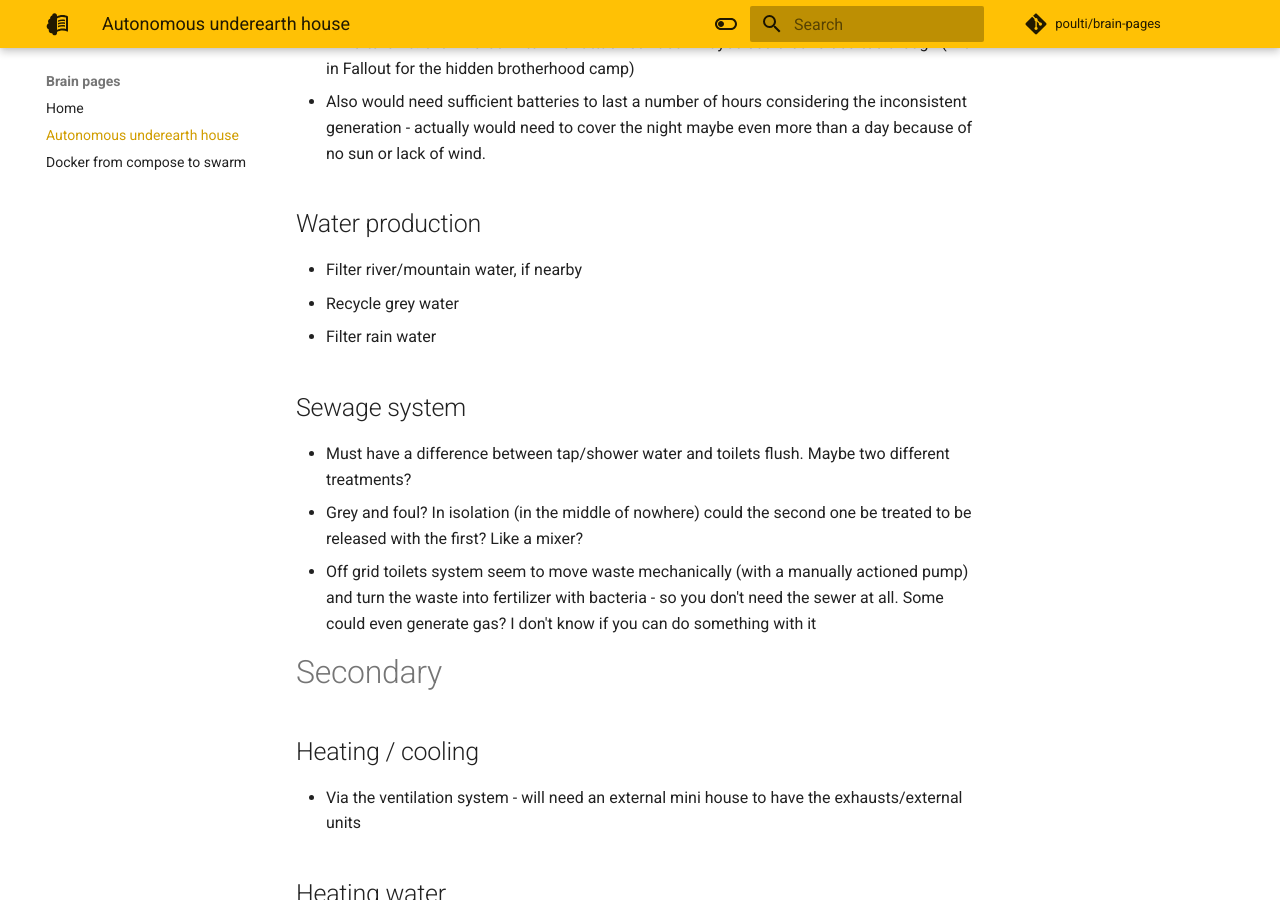
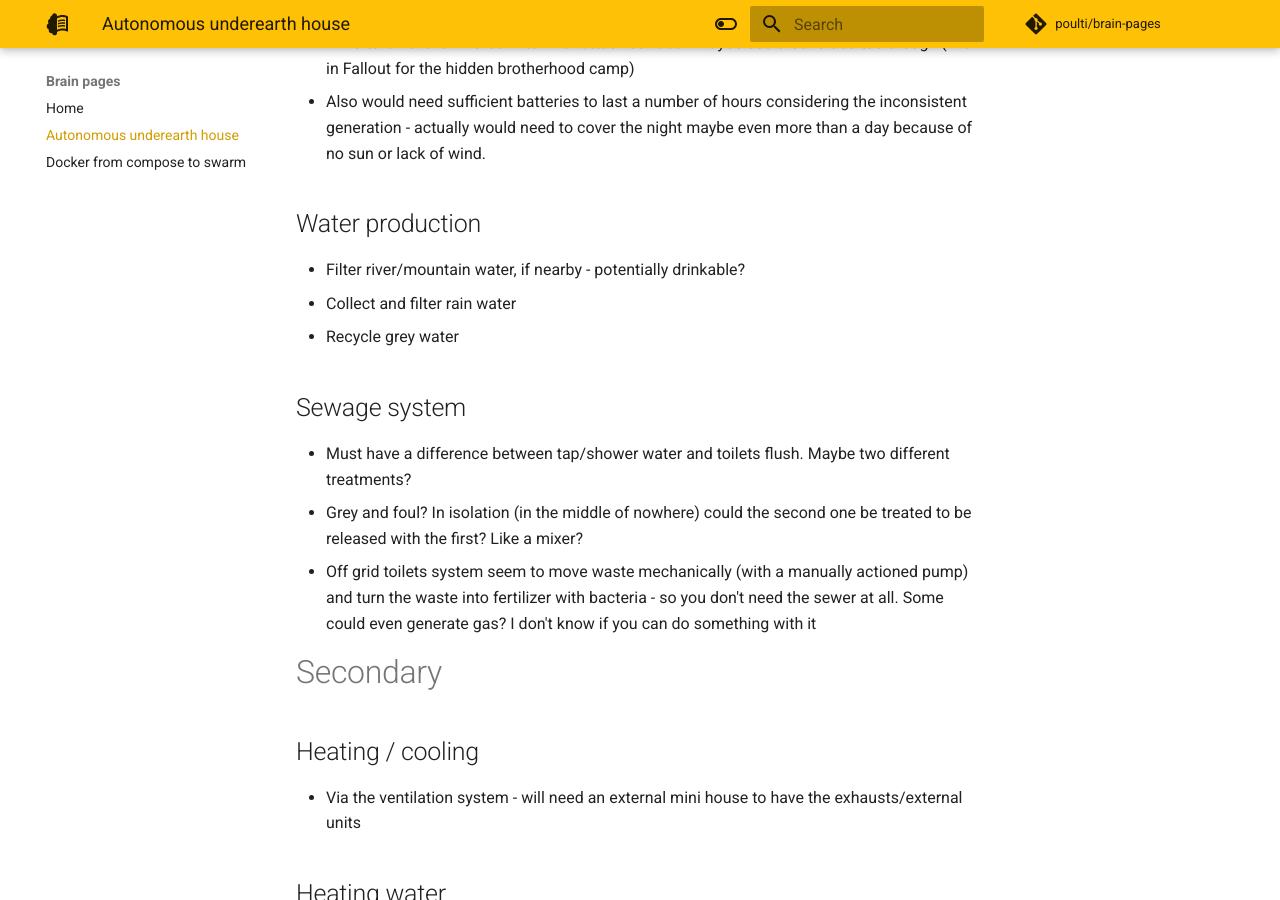
Before and after one commit to poulti/brain-pages, an MkDocs documentation site: the page built from docs/autonomous-underearth-house.md, in a window 1280 px wide and 900 px high, scrolled down 1428 px. Built offline with MkDocs 1.6.1 and Material for MkDocs 9.7.7, drawn with Linux system fonts in a browser that asks for light colours; comment, search, counter and statistics services are not loaded.

Commit message:
More about water

```diff
--- a/docs/autonomous-underearth-house.md
+++ b/docs/autonomous-underearth-house.md
@@ -32,9 +32,9 @@ But needs consideration for the vents / chimney, solar panel/wind turbine and en
 - Wind turbine: even worse in term of attack surface - maybe could be folded too though (like in Fallout for the hidden brotherhood camp)
 - Also would need sufficient batteries to last a number of hours considering the inconsistent generation - actually would need to cover the night maybe even more than a day because of no sun or lack of wind.
 ## Water production
-- Filter river/mountain water, if nearby
+- Filter river/mountain water, if nearby - potentially drinkable?
+- Collect and filter rain water
 - Recycle grey water
-- Filter rain water
 ## Sewage system
 - Must have a difference between tap/shower water and toilets flush. Maybe two different treatments?
 - Grey and foul? In isolation (in the middle of nowhere) could the second one be treated to be released with the first? Like a mixer?
```
